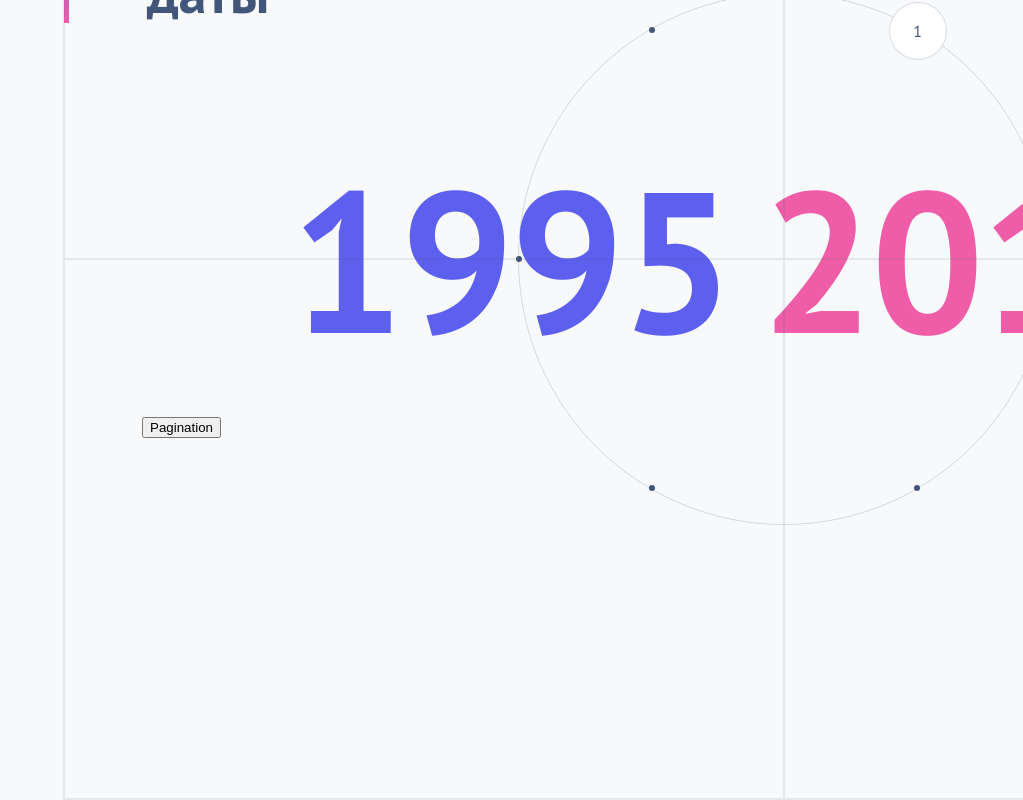
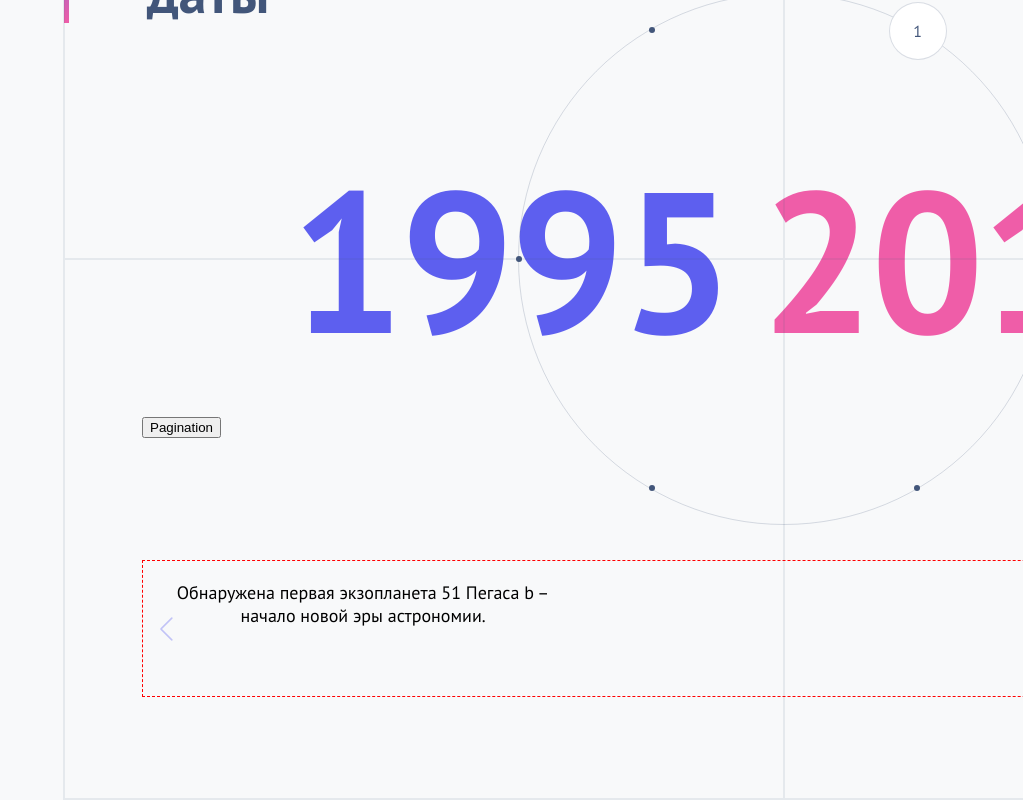
Before and after one commit to NoreagaSC/test-only, a React app: page / in a window 1280 px wide. Shown: the part 282-1082 px from the top of the page, without its empty margins (257-1280 px from the left). Built offline with nearby package versions, Linux system fonts and the light colour scheme.

Commit message:
master Базовая реализация слайдера; добавлен css лоадер

```diff
--- a/package.json
+++ b/package.json
@@ -41,6 +41,7 @@
     "babel-loader": "10.0.0",
     "babel-plugin-styled-components": "2.1.4",
     "clean-webpack-plugin": "4.0.0",
+    "css-loader": "7.1.2",
     "eslint": "9.21.0",
     "eslint-config-prettier": "10.0.2",
     "eslint-plugin-import": "2.31.0",
@@ -53,6 +54,7 @@
     "husky": "9.1.7",
     "lint-staged": "15.4.3",
     "react-refresh": "0.16.0",
+    "style-loader": "4.0.0",
     "ts-node": "^10.9.2",
     "typescript": "^5.7.3",
     "webpack": "5.98.0",
--- a/src/components/Content/Content.tsx
+++ b/src/components/Content/Content.tsx
@@ -1,8 +1,9 @@
 import React, { type FC, type ReactElement, useState } from 'react';
 
-import { Dates } from '../Dates/Dates';
-import { Pagination } from '../Pagination/Pagination';
+import { Dates } from '../Dates';
+import { Pagination } from '../Pagination';
 import { RotatingCircle } from '../RotatingCircle';
+import { Slider } from '../Slider';
 import { Title } from '../Title';
 import { GridItem, StyledContent } from './content.styles';
 
@@ -19,6 +20,7 @@ export const Content: FC = (): ReactElement => {
       <RotatingCircle />
       <Dates dateFrom={dateFrom} dateTo={dateTo} />
       <Pagination setDateFrom={setDateFrom} setDateTo={setDateTo} />
+      <Slider />
     </StyledContent>
   );
 };
--- /dev/null
+++ b/src/components/Dates/index.ts
@@ -0,0 +1 @@
+export { Dates } from './Dates';
--- /dev/null
+++ b/src/components/Pagination/index.ts
@@ -0,0 +1 @@
+export { Pagination } from './Pagination';
--- a/src/components/Pagination/pagination.styles.ts
+++ b/src/components/Pagination/pagination.styles.ts
@@ -2,8 +2,8 @@ import styled from 'styled-components';
 
 const PaginationLayout = styled.div`
   position: absolute;
-  margin-top: 697px;
-  padding-left: 78px;
+  top: 697px;
+  left: 78px;
 
   width: 120px;
   height: 88px;
--- /dev/null
+++ b/src/components/Slider/Slider.tsx
@@ -0,0 +1,26 @@
+import 'swiper/css';
+import 'swiper/css/navigation';
+
+import React, { type FC, type ReactElement } from 'react';
+import { Navigation } from 'swiper/modules';
+import { SwiperSlide } from 'swiper/react';
+
+import { slides } from '../../constants';
+import { SlideItem, StyledSwiper } from './slider.styles';
+
+export const Slider: FC = (): ReactElement => {
+  return (
+    <StyledSwiper
+      modules={[Navigation]}
+      spaceBetween={80}
+      slidesPerView='auto'
+      navigation
+    >
+      {slides.map(({ description }, index) => (
+        <SwiperSlide key={index}>
+          <SlideItem>{description}</SlideItem>
+        </SwiperSlide>
+      ))}
+    </StyledSwiper>
+  );
+};
--- /dev/null
+++ b/src/components/Slider/index.ts
@@ -0,0 +1 @@
+export { Slider } from './Slider';
--- /dev/null
+++ b/src/components/Slider/slider.styles.ts
@@ -0,0 +1,40 @@
+import styled from 'styled-components';
+import { Swiper, SwiperSlide } from 'swiper/react';
+
+import { COLORS } from '../../constants';
+
+const StyledSwiper = styled(Swiper)`
+  position: absolute;
+  border: 1px dashed red;
+  top: 841px;
+  left: 78px;
+  right: 78px;
+
+  height: 135px; /* Оставляем фиксированную высоту */
+
+  .swiper-button-prev,
+  .swiper-button-next {
+    color: ${COLORS.light_blue};
+    transition: color 0.3s ease;
+
+    &:hover {
+      color: ${COLORS.pink};
+    }
+  }
+
+  .swiper-button-prev::after,
+  .swiper-button-next::after {
+    font-size: 24px;
+  }
+`;
+
+const SlideItem = styled(SwiperSlide)`
+  padding: 20px;
+  border-radius: 10px;
+  text-align: center;
+  font-size: 18px;
+  min-width: 320px;
+  max-width: 400px;
+`;
+
+export { SlideItem, StyledSwiper };
--- a/src/constants/constants.ts
+++ b/src/constants/constants.ts
@@ -2,3 +2,34 @@ export const COLORS: Record<string, string> = {
   light_blue: '#5d5fef',
   pink: '#ef5da8',
 };
+
+export const slides: { date: string; description: string }[] = [
+  {
+    date: '1995',
+    description:
+      'Обнаружена первая экзопланета 51 Пегаса b – начало новой эры астрономии.',
+  },
+  {
+    date: '1999',
+    description:
+      'Запущен телескоп Чандра – один из самых мощных рентгеновских телескопов.',
+  },
+  {
+    date: '2001',
+    description: 'Завершена первая полная расшифровка генома человека.',
+  },
+  {
+    date: '2004',
+    description:
+      'Илон Маск основал SpaceX, компанию, которая изменила космическую индустрию.',
+  },
+  {
+    date: '2009',
+    description: 'Запущен космический телескоп Кеплер для поиска экзопланет.',
+  },
+  {
+    date: '2012',
+    description:
+      'В CERN объявили об открытии бозона Хиггса – ключевого компонента Стандартной модели.',
+  },
+];
```
Also changed, not shown: 2 other files (tests, documents, lock files or other folders).
